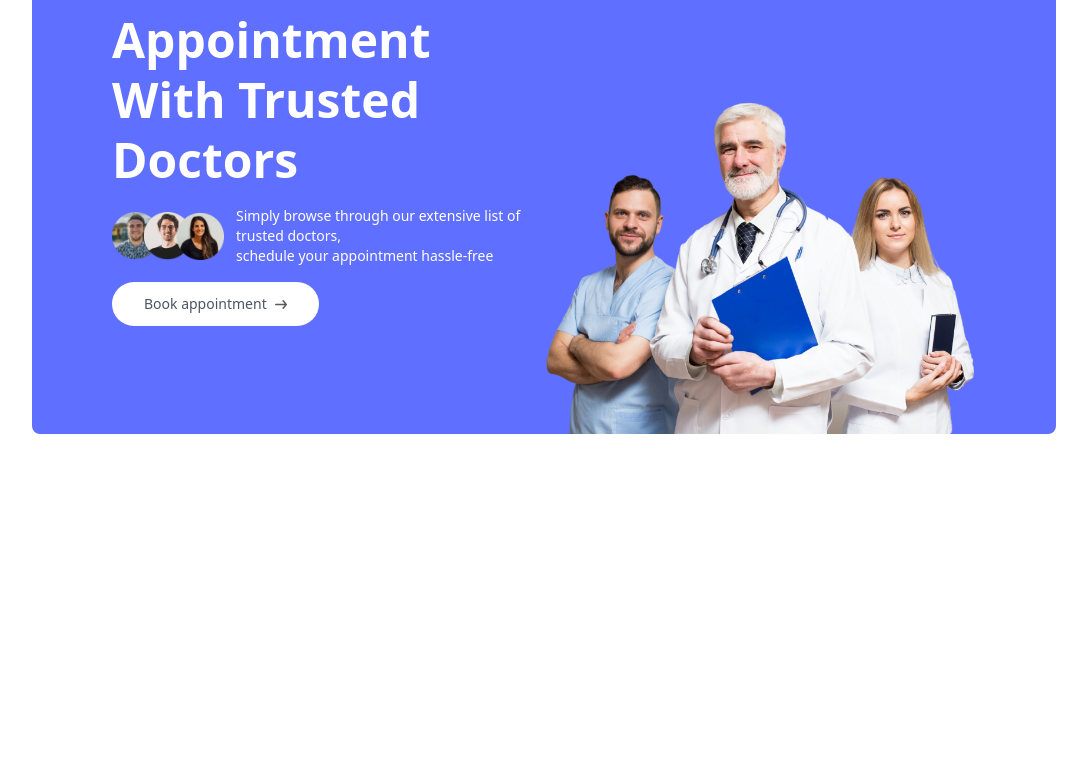
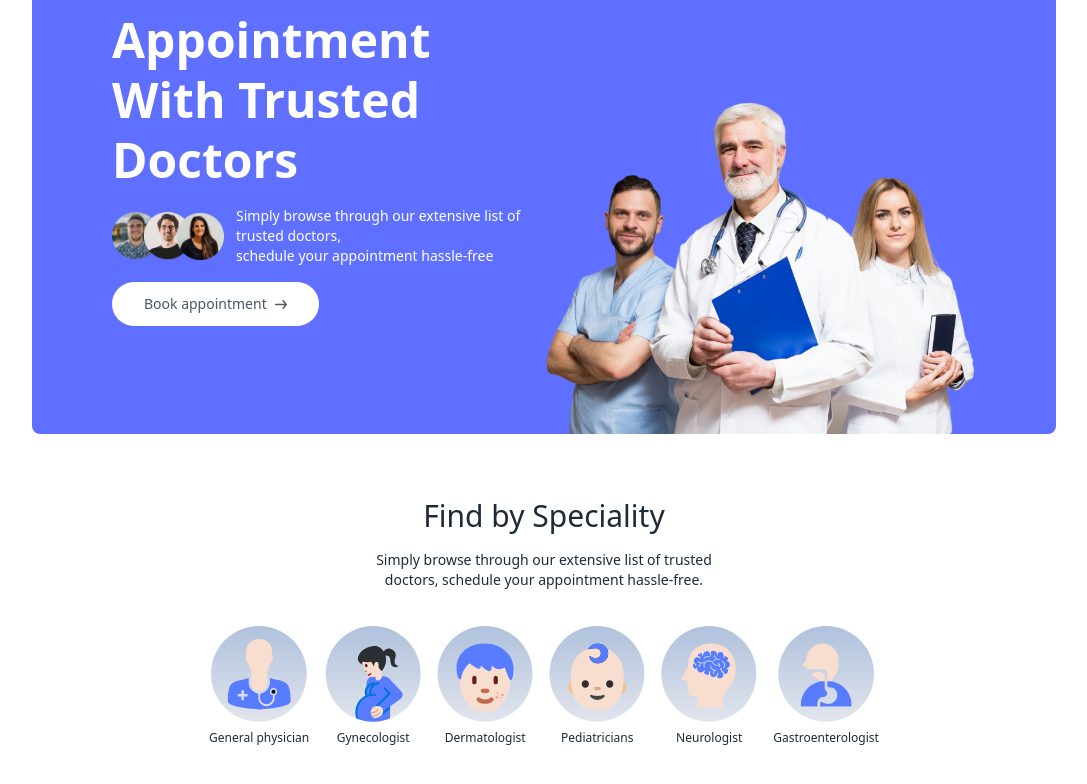
Before and after one commit to CalebM7/doctor-booking-appointment-system-frontend, a React (Vite) app: page / in a window 1280 px wide. Shown: the part 268-1052 px from the top of the page, without its empty margins (96-1183 px from the left). Before the commit the page ends 800 px from the top, so only its background shows below. Built offline with nearby package versions, Linux system fonts and the light colour scheme.

Commit message:
Add SpecialityMenu component to Home page and fix Navbar class name typo

```diff
--- a/src/components/Navbar.jsx
+++ b/src/components/Navbar.jsx
@@ -30,7 +30,7 @@ const Navbar = () => {
           <hr className="border-none outline-none h-0.5 bg-primary w-3/5 m-auto hidden" />
         </NavLink>
       </ul>
-      <div clasName="flex items-center gap-4">
+      <div className="flex items-center gap-4">
         {token ? (
           <div className="flex items-center gap-2 cursor-pointer group relative">
             <img className="w-8 rounded-full" src={assets.profile_pic} alt="" />
--- /dev/null
+++ b/src/components/SpecialityMenu.jsx
@@ -0,0 +1,31 @@
+import React from 'react';
+import { specialityData } from '../assets/assets';
+import { Link } from 'react-router-dom';
+
+const SpecialityMenu = () => {
+  return (
+    <div
+      className="flex flex-col items-center gap-4 py-16 text-gray-800"
+      id="#speciality"
+    >
+      <h1 className="text-3xl font-medium">Find by Speciality</h1>
+      <p className="sm:w-1/3 text-center text-sm">
+        Simply browse through our extensive list of trusted doctors, schedule
+        your appointment hassle-free.
+      </p>
+      <div className="flex sm:justify-center gap-4 pt-5 overflow-scroll">
+        {specialityData.map((item, index) => (
+          <Link
+            onClick={() => scrollTo(0,0)}  className="flex flex-col items-center text-xs cursor-pointer flex-shrink-0 hover:translate-y-[-10px] transition-all duration-500"
+            to={`/doctors/${item.speciality}`}
+          >
+            <img className="w-16 sm:w-24 mb-2" src={item.image} alt="" />
+            <p>{item.speciality}</p>
+          </Link>
+        ))}
+      </div>
+    </div>
+  );
+};
+
+export default SpecialityMenu;
--- a/src/index.css
+++ b/src/index.css
@@ -5,3 +5,7 @@
 .active hr{
   @apply block
 }
+
+::-webkit-scrollbar{
+  @apply hidden
+}
--- a/src/pages/Home.jsx
+++ b/src/pages/Home.jsx
@@ -1,10 +1,12 @@
 import React from 'react'
 import Header from '../components/Header'
+import SpecialityMenu from '../components/SpecialityMenu'
 
 const Home = () => {
   return (
     <div>
       <Header />
+      <SpecialityMenu />
     </div>
   )
 }
```
